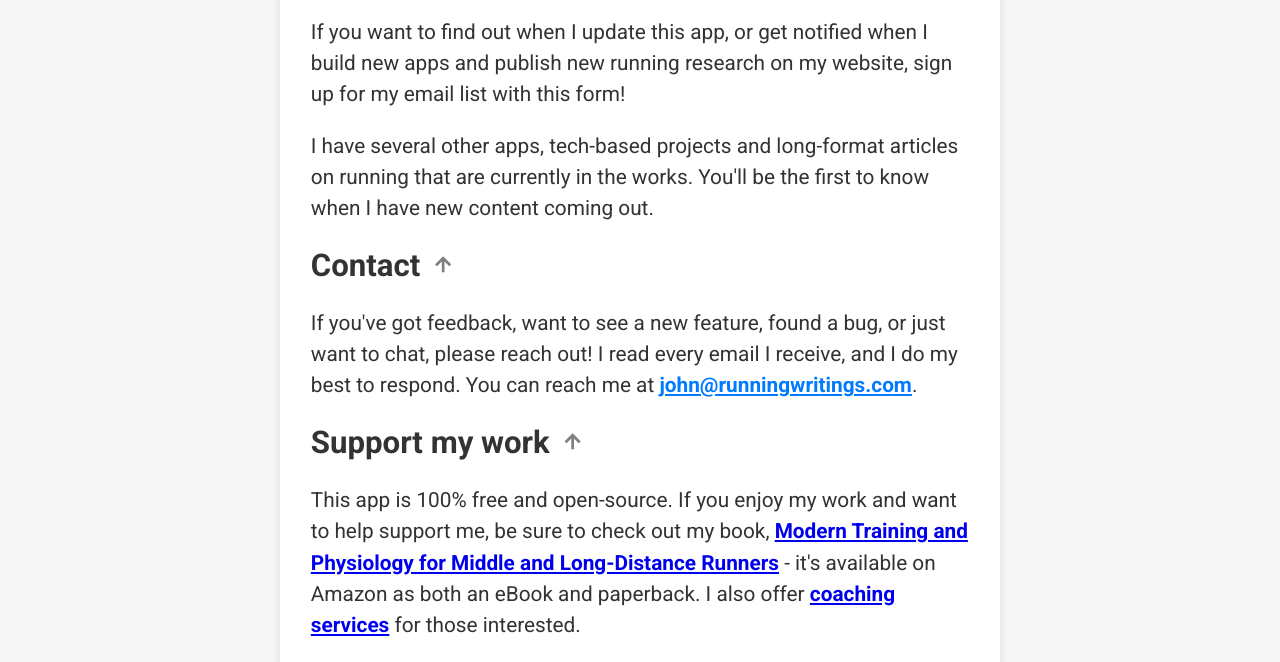
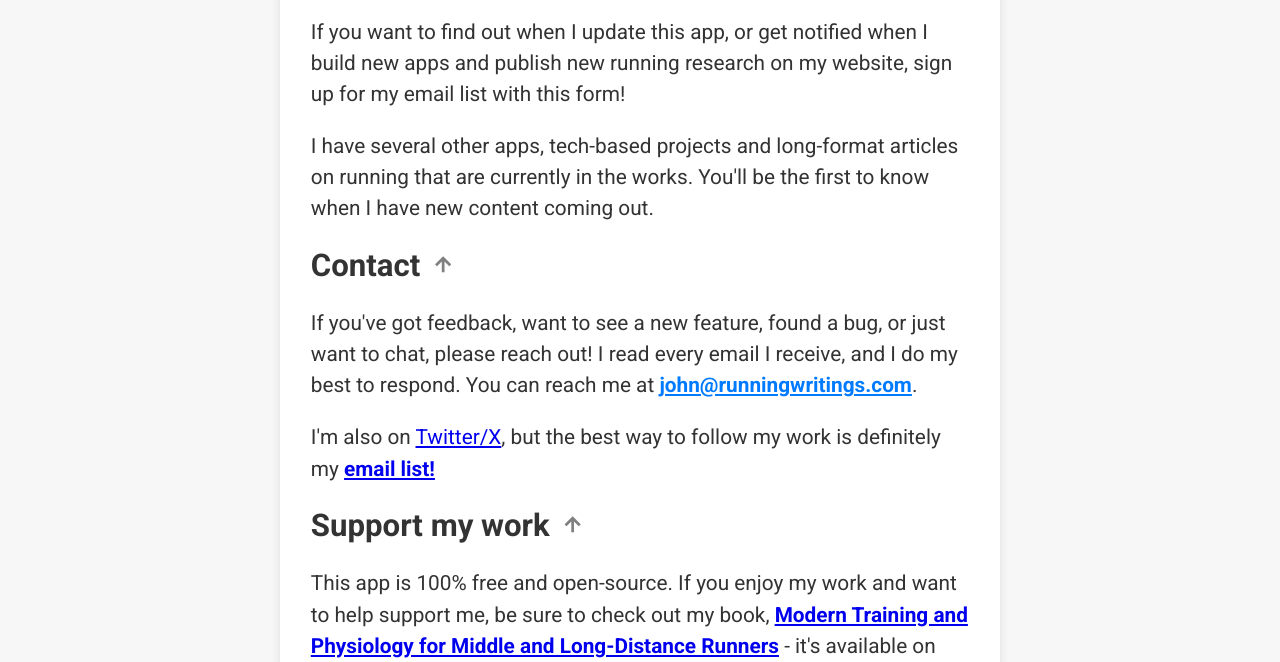
Before and after one commit to johnjdavisiv/pace-percents, a plain HTML site: page index.html in a window 1280 px wide. Shown: the part 4861-5523 px from the top of the page. Drawn offline with Linux system fonts and the light colour scheme; a web font is replaced by a local one.

Commit message:
you can also x me on x

```diff
--- a/index.html
+++ b/index.html
@@ -200,6 +200,7 @@
             <p> I have several other apps, tech-based projects and long-format articles on running that are currently in the works. You'll be the first to know when I have new content coming out.</p>
             <h2 id="contact">Contact<a class="material-icons up" href="#top">arrow_upward</a></h2>
             <p>If you've got feedback, want to see a new feature, found a bug, or just want to chat, please reach out! I read every email I receive, and I do my best to respond. You can reach me at <strong><a class="email" href="mailto:john@runningwritings.com">john@runningwritings.com</a></strong>.</p>
+            <p>I'm also on <a href="https://twitter.com/JDruns">Twitter/X</a>, but the best way to follow my work is definitely my <strong><a href="https://runningwritings.eo.page/news-and-notes-signup">email list!</a></strong></p>
             <h2 id="support">Support my work<a class="material-icons up" href="#top">arrow_upward</a></h2>
             <p>This app is 100% free and open-source. If you enjoy my work and want to help support me, be sure to check out my book, <strong><a href="https://www.amazon.com/Modern-Training-Physiology-Long-Distance-Runners/dp/0615790291">Modern Training and Physiology for Middle and Long-Distance Runners</a></strong> - it's available on Amazon as both an eBook and paperback. I also offer <strong><a href="https://runningwritings.com/coaching-and-consulting">coaching services</a></strong> for those interested.</p>
         </div>
```
